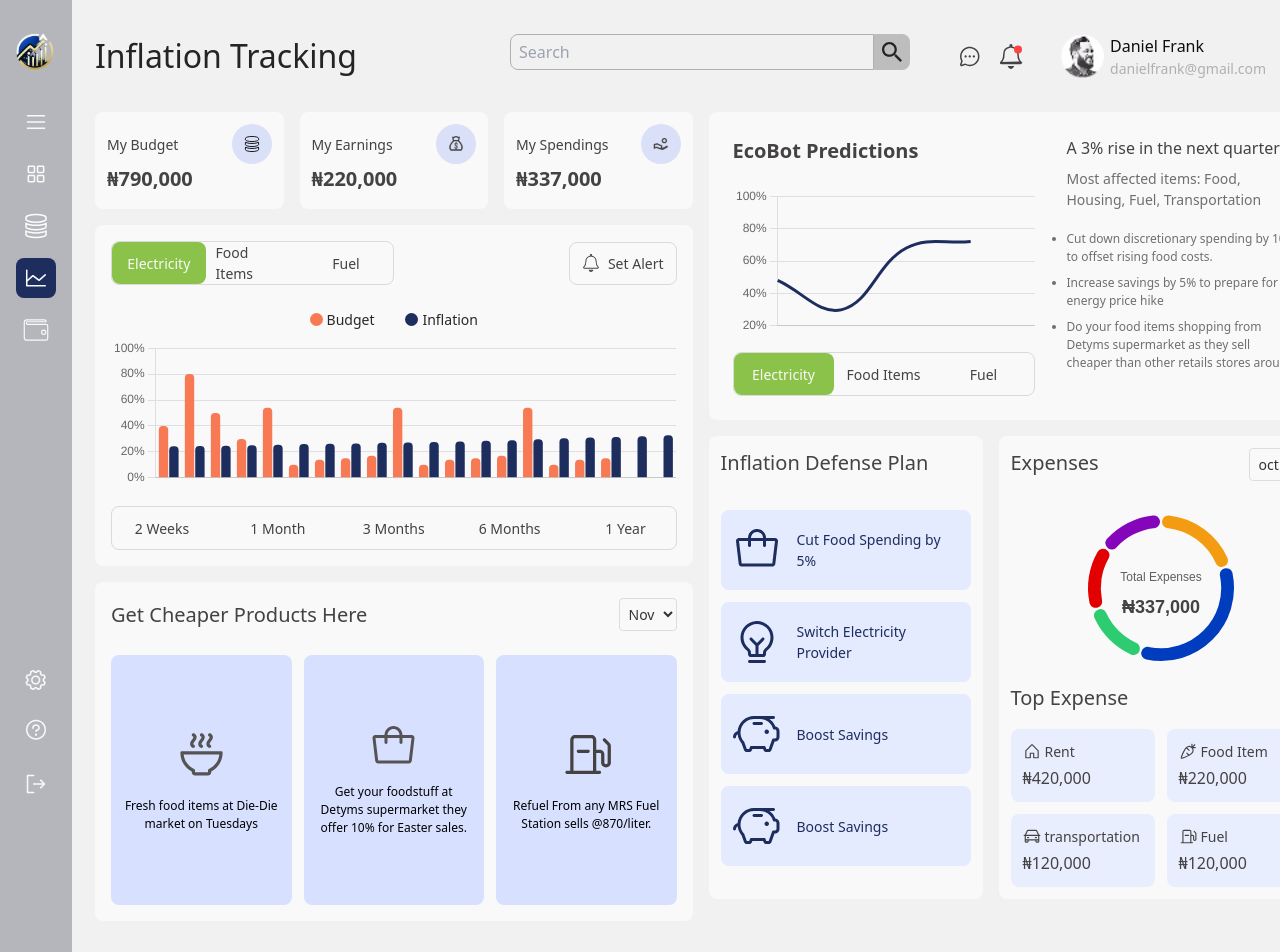
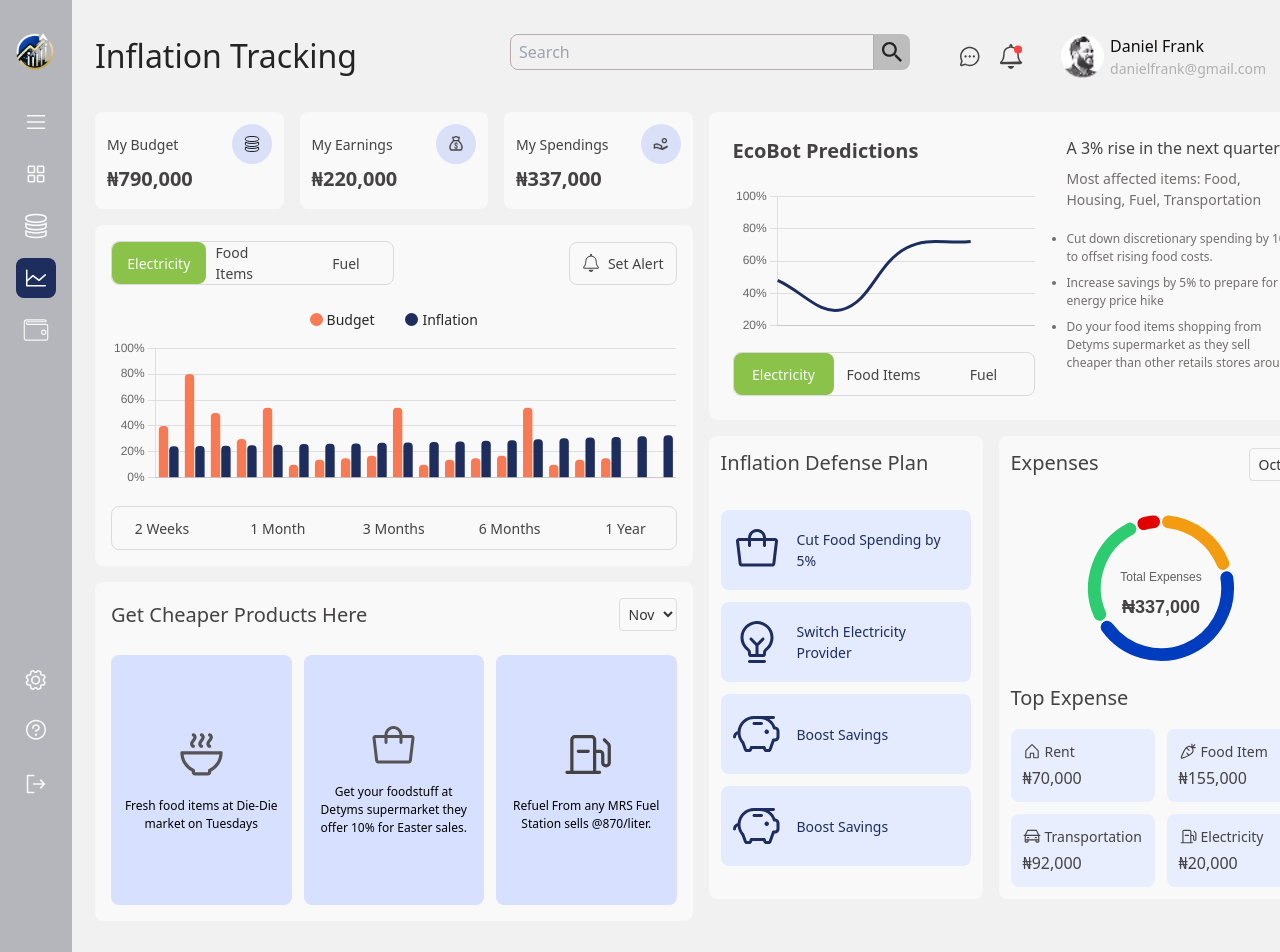
Before and after one commit to Abdulsamad-22/EcoTrack-fintech, a React (Vite) app in the folder ecoTrack/: page /tracking in a window 1280 px wide. Shown: the top 952 px of the page. Built offline with nearby package versions, Linux system fonts and the light colour scheme.

Commit message:
updating the expenses as transfer is done

```diff
--- a/ecoTrack/src/components/budget/BudgetAllocation.jsx
+++ b/ecoTrack/src/components/budget/BudgetAllocation.jsx
@@ -1,6 +1,36 @@
 import styles from "./budgetallocation.module.css";
 import { useBudget } from "./BudgetProvider";
 
+export const allocation = [
+  {
+    icon: "/src/images/House.svg",
+    category: "Rent",
+    spentAmount: 70000,
+    totalAmount: 320000,
+    status: "/src/images/check-icon-onPlain.svg",
+  },
+  {
+    icon: "/src/images/food-icon.svg",
+    category: "Food Item",
+    spentAmount: 155000,
+    totalAmount: 200000,
+    status: "/src/images/warning-icon.svg",
+  },
+  {
+    icon: "/src/images/transport-icon.svg",
+    category: "Transportation",
+    spentAmount: 92000,
+    totalAmount: 170000,
+    status: "/src/images/warning-icon.svg",
+  },
+  {
+    icon: "/src/images/fuel-icon.svg",
+    category: "Electricity",
+    spentAmount: 20000,
+    totalAmount: 100000,
+    status: "/src/images/check-icon-onPlain.svg",
+  },
+];
 export default function BudgetAllocation() {
   const { formattedTotal, newBudget, categoryTotalSpent, budgetBalance } =
     useBudget();
--- a/ecoTrack/src/components/budget/BudgetProvider.jsx
+++ b/ecoTrack/src/components/budget/BudgetProvider.jsx
@@ -5,24 +5,28 @@ export const useBudget = () => useContext(BudgetContext);
 export default function BudgetProvider({ children }) {
   const allocation = [
     {
+      icon: "/src/images/House.svg",
       category: "Rent",
       spentAmount: 70000,
       totalAmount: 320000,
       status: "/src/images/check-icon-onPlain.svg",
     },
     {
+      icon: "/src/images/food-icon.svg",
       category: "Food Item",
       spentAmount: 155000,
       totalAmount: 200000,
       status: "/src/images/warning-icon.svg",
     },
     {
+      icon: "/src/images/transport-icon.svg",
       category: "Transportation",
       spentAmount: 92000,
       totalAmount: 170000,
       status: "/src/images/warning-icon.svg",
     },
     {
+      icon: "/src/images/fuel-icon.svg",
       category: "Electricity",
       spentAmount: 20000,
       totalAmount: 100000,
@@ -32,7 +36,7 @@ export default function BudgetProvider({ children }) {
 
   const [budget, setBudget] = useState("");
   const [budgetAmount, setBudgetAmount] = useState("");
-  const [totalAmount, setTotalAmount] = useState(0);
+  // const [totalAmount, setTotalAmount] = useState(0);
 
   const [category, setCategory] = useState("");
   const [sentAmount, setSentAmount] = useState("");
@@ -59,7 +63,6 @@ export default function BudgetProvider({ children }) {
           item.category === category
             ? {
                 ...item,
-
                 spentAmount: item.spentAmount + spentCategoryAmount,
                 totalAmount: item.totalAmount - spentCategoryAmount,
               }
@@ -74,6 +77,7 @@ export default function BudgetProvider({ children }) {
     setNewBudget((prev) => [
       ...prev,
       {
+        // icon: icon,
         category: budget,
         spentAmount: 0,
         totalAmount: formattedAmount,
--- a/ecoTrack/src/components/dashboardUno/NewPrice.jsx
+++ b/ecoTrack/src/components/dashboardUno/NewPrice.jsx
@@ -21,7 +21,7 @@ export default function NewPrice() {
           ).toFixed(1),
         }))
       );
-    }, 5000);
+    }, 20000);
 
     return () => clearInterval(interval);
   }, []);
--- a/ecoTrack/src/components/tracking/ExpenseChart.jsx
+++ b/ecoTrack/src/components/tracking/ExpenseChart.jsx
@@ -1,7 +1,6 @@
 import { Chart as ChartJS, defaults } from "chart.js/auto";
 import { Doughnut, Pie } from "react-chartjs-2";
 import styles from "./expenses.module.css";
-import budget from "../data/budget.json";
 import { useBudget } from "../budget/BudgetProvider";
 
 defaults.maintainAspectRatio = false;
@@ -10,7 +9,7 @@ defaults.responsive = true;
 // ChartJS.register(ArcElement, Tooltip, Legend);
 
 export default function ExpenseChart() {
-  const { formattedSpent } = useBudget();
+  const { formattedSpent, newBudget } = useBudget();
   const centerTextPlugin = {
     id: "centerText",
     beforeDraw: (chart) => {
@@ -41,10 +40,12 @@ export default function ExpenseChart() {
   };
 
   const data = {
-    labels: ["Rent", "Food Item", "Transportation", "Fuel", "Electricity"],
+    labels: newBudget.map((title) => title.category),
     datasets: [
       {
-        data: [20, 35, 15, 15, 15], // Sample data for Budget
+        data: newBudget.map((amount) =>
+          ((amount.spentAmount / formattedSpent) * 100).toFixed(2)
+        ), // Sample data for Budget
         borderColor: ["#f9f9f9"],
         borderWidth: 2,
         backgroundColor: [
--- a/ecoTrack/src/components/tracking/Expenses.jsx
+++ b/ecoTrack/src/components/tracking/Expenses.jsx
@@ -9,7 +9,7 @@ export default function Expenses() {
 
         <div>
           <select>
-            <option value="">oct</option>
+            <option value="">Oct</option>
             <option value="">Sept</option>
             <option value="">Nov</option>
           </select>
--- a/ecoTrack/src/components/tracking/TopExpense.jsx
+++ b/ecoTrack/src/components/tracking/TopExpense.jsx
@@ -1,32 +1,34 @@
+import { useBudget } from "../budget/BudgetProvider";
 import styles from "./topexpense.module.css";
 export default function TopExpense() {
+  const { newBudget, spentAmount } = useBudget();
   const expenses = [
-    { icon: "/src/images/House.svg", title: "Rent", amount: "₦420,000" },
+    { icon: "/src/images/House.svg", title: "Rent", amount: 420000 },
     ,
     {
       icon: "/src/images/food-icon.svg",
       title: "Food Item",
-      amount: "₦220,000",
+      amount: 220000,
     },
     {
       icon: "/src/images/transport-icon.svg",
-      title: "transportation",
-      amount: "₦120,000",
+      title: "Transportation",
+      amount: 120000,
     },
-    { icon: "/src/images/fuel-icon.svg", title: "Fuel", amount: "₦120,000" },
+    { icon: "/src/images/fuel-icon.svg", title: "Fuel", amount: 120000 },
   ];
   return (
     <div className={styles.topExpense}>
       <h2>Top Expense</h2>
 
       <div className={styles.wrapper}>
-        {expenses.map((item) => (
+        {newBudget.map((item) => (
           <div className={styles.expenseContainer}>
             <div className={styles.heading}>
               <img src={item.icon} alt="" />
-              {item.title}
+              {item.category}
             </div>
-            <p>{item.amount}</p>
+            <p>₦{item.spentAmount.toLocaleString("en-NG")}</p>
           </div>
         ))}
       </div>
```
